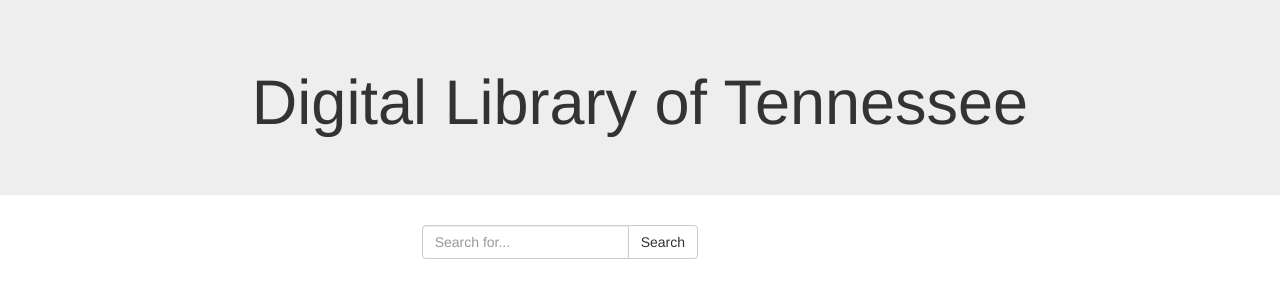
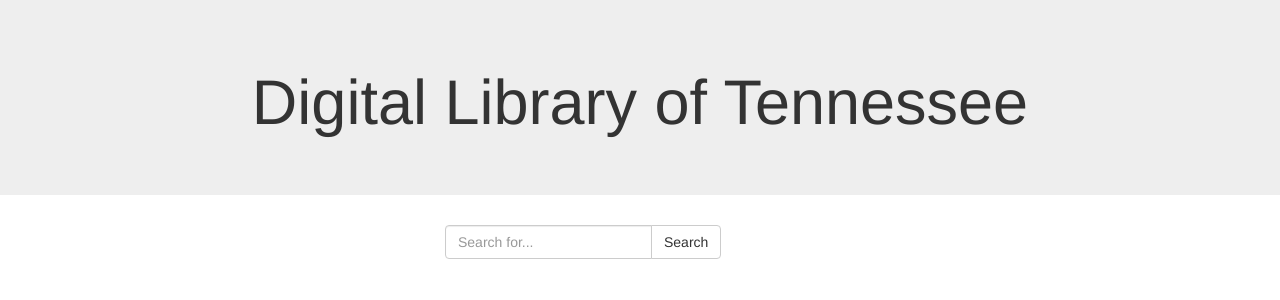
Before and after one commit to markpbaggett/dltn_flask, a Flask app: page / in a window 1280 px wide. Shown: the top 300 px of the page. Run offline with Flask 2, Linux system fonts and the light colour scheme; parts of the project's set-up code (start-up, migrations or seed data) failed here and were passed over; some libraries are stand-ins or nearby versions.

Commit message:
Fix spacing issue.

```diff
--- a/app/templates/index.html
+++ b/app/templates/index.html
@@ -1,5 +1,6 @@
 {% extends "header.html" %}
 {% block content %}
+<div class="container">
     <div class="row">
         <div class="col-sm-4">
         </div>
@@ -11,12 +12,13 @@
                     <span class="input-group-btn">
                         <button class="btn btn-default" type="button">Search</button>
                     </span>
-                        </form>
+                        </form><br/>
                 </div>
             </div>
         </div>
         <div class="col-sm-4">
         </div>
+    </div>
     </div>
     <div class="container">
         <div class="row">
```
